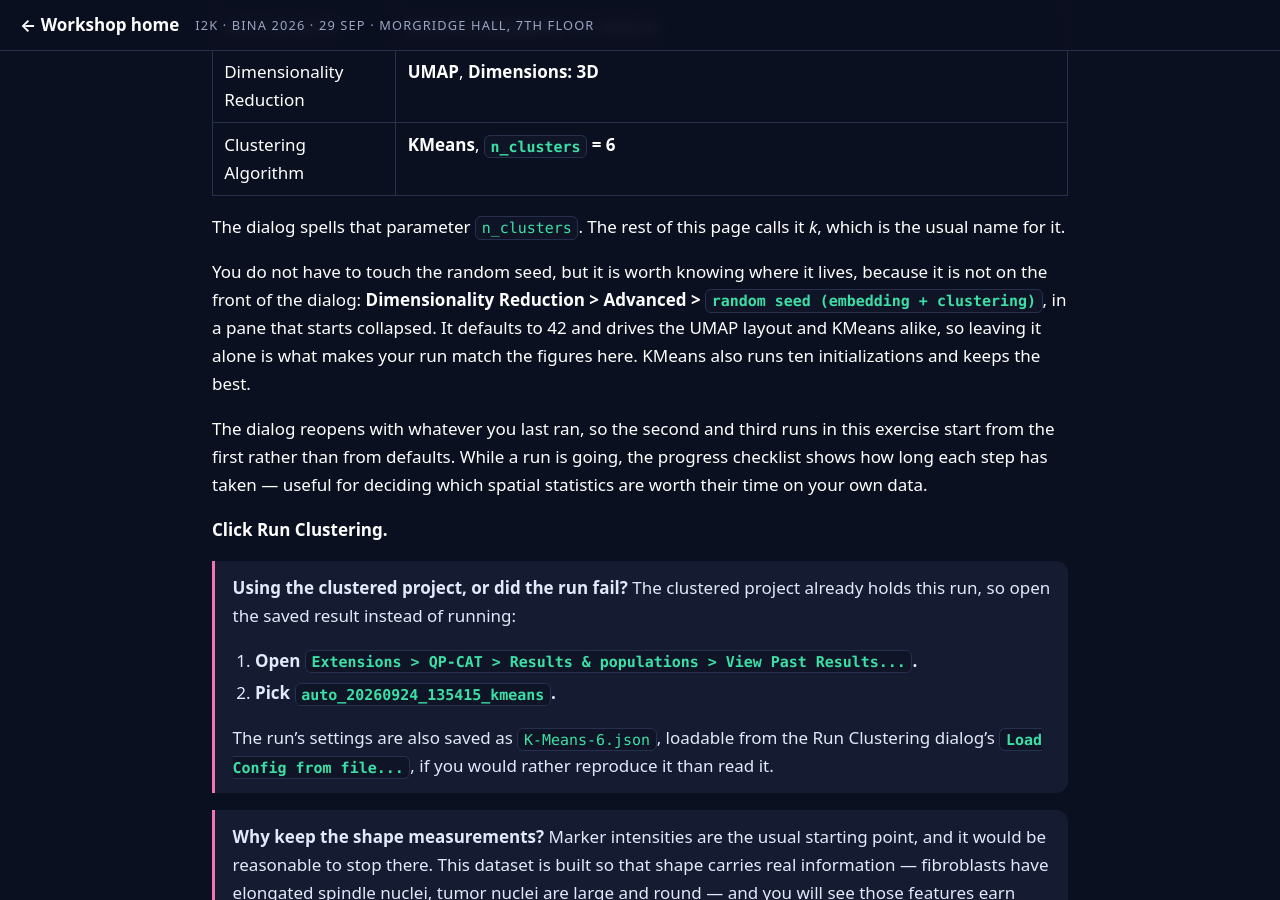
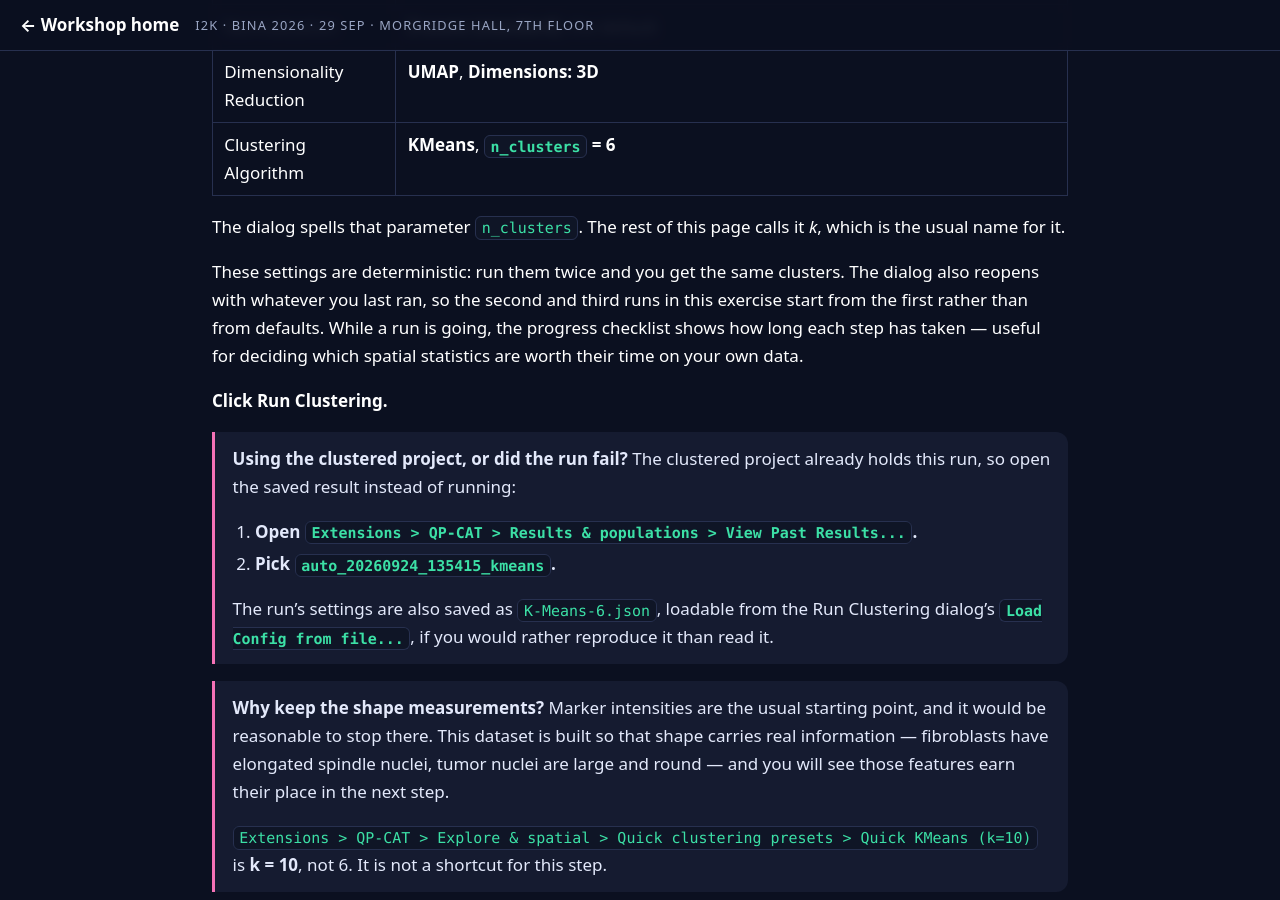
Before and after one commit to MichaelSNelson/BINA-I2K-2026-QuPath-Extensions, a Jekyll site: the page built from docs/03-qp-cat-cell-analysis-tools.md, in a window 1280 px wide and 900 px high, scrolled down 4377 px. Built offline with Jekyll 4.4.1, drawn with Linux system fonts in a browser that asks for light colours.

Commit message:
3.2: drop the random seed entirely
Nobody is asked to change it, and it sits in a collapsed Advanced pane
under Dimensionality Reduction, so naming it only sent readers hunting for
a control they did not need.

The repeatability it was there to support is still true -- the seed
defaults to 42 and KMeans keeps the best of ten initializations -- so that
is now stated as the outcome, without the mechanism.

https://claude.ai/code/session_01TZFXuLKiz1DgbomrTgfDTw

```diff
--- a/docs/03-qp-cat-cell-analysis-tools.md
+++ b/docs/03-qp-cat-cell-analysis-tools.md
@@ -269,14 +269,9 @@ those six from the markers alone is the exercise;
 The dialog spells that parameter `n_clusters`. The rest of this page calls it *k*, which is
 the usual name for it.
 
-You do not have to touch the random seed, but it is worth knowing where it lives, because it
-is not on the front of the dialog: **Dimensionality Reduction > Advanced >
-`random seed (embedding + clustering)`**, in a pane that starts collapsed. It defaults to 42
-and drives the UMAP layout and KMeans alike, so leaving it alone is what makes your run match
-the figures here. KMeans also runs ten initializations and keeps the best.
-
-The dialog reopens with whatever you last ran, so the second and third runs in this exercise
-start from the first rather than from defaults. While a run is going, the progress checklist
+These settings are deterministic: run them twice and you get the same clusters. The dialog
+also reopens with whatever you last ran, so the second and third runs in this exercise start
+from the first rather than from defaults. While a run is going, the progress checklist
 shows how long each step has taken — useful for deciding which spatial statistics are worth
 their time on your own data.
 
```
